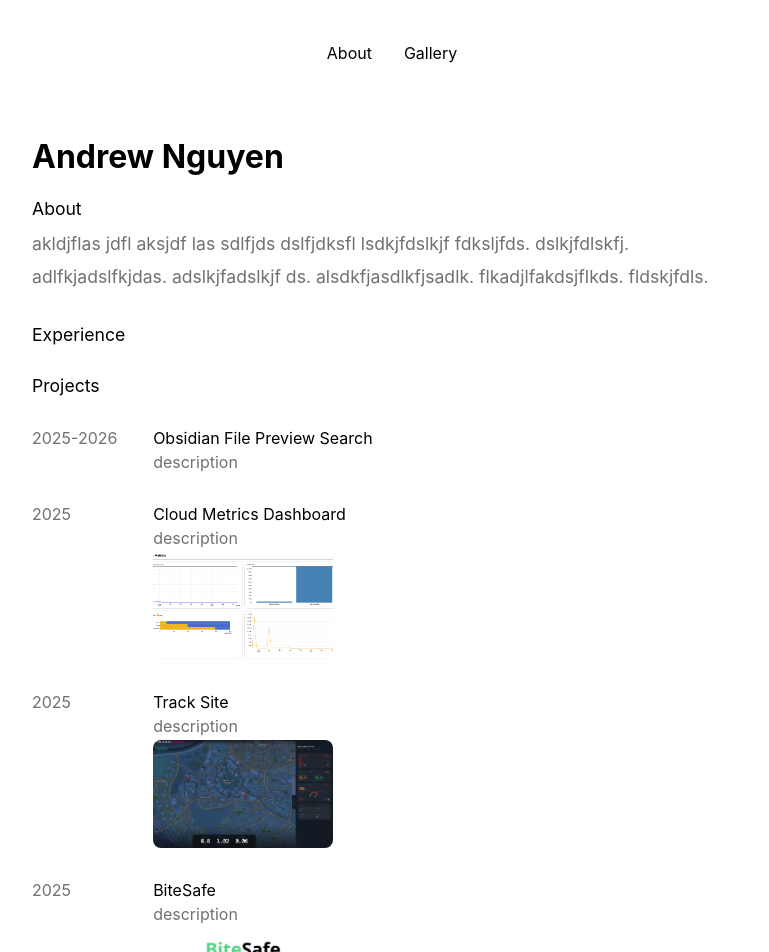
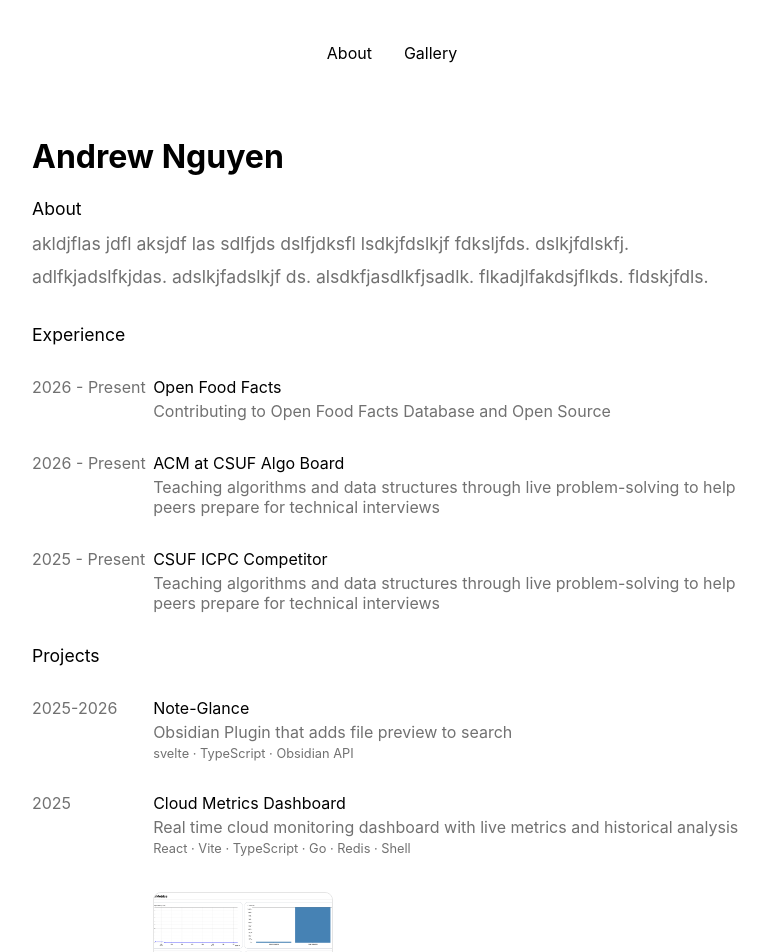
Before and after one commit to chunkys0up/Portfolio, a React app: page / in a window 1280 px wide. Shown: the top 952 px of the page, without its empty margins (248-1017 px from the left). Built offline with nearby package versions, Linux system fonts and the light colour scheme; the HTML template or start-up script is replaced by a standard one; a web font is replaced by a local one.

Commit message:
added exp and projects

```diff
--- a/src/components/DataTypes.ts
+++ b/src/components/DataTypes.ts
@@ -3,43 +3,90 @@ export interface CardData {
   date: string;
   image: string;
   link: string;
+  description: string;
+  tags: string[];
 }
+
+export const experience: CardData[] = [
+  {
+    title: "Open Food Facts",
+    date: "2026 - Present",
+    image: "",
+    link: "",
+    description: "Contributing to Open Food Facts Database and Open Source",
+    tags: [],
+  },
+  {
+    title: "ACM at CSUF Algo Board",
+    date: "2026 - Present",
+    image: "",
+    link: "",
+    description:
+      "Teaching algorithms and data structures through live problem-solving to help peers prepare for technical interviews",
+    tags: [],
+  },
+  {
+    title: "CSUF ICPC Competitor",
+    date: "2025 - Present",
+    image: "",
+    link: "",
+    description:
+      "Teaching algorithms and data structures through live problem-solving to help peers prepare for technical interviews",
+    tags: [],
+  },
+];
 
 export const projects: CardData[] = [
   {
-    title: "Obsidian File Preview Search",
+    title: "Note-Glance",
     date: "2025-2026",
     image: "",
     link: "https://github.com/chunkys0up/note-glance",
+    description: "Obsidian Plugin that adds file preview to search",
+    tags: ["svelte", "TypeScript", "Obsidian API"],
   },
   {
     title: "Cloud Metrics Dashboard",
     date: "2025",
     image: "/thumbnails/cloud-metrics.png",
     link: "https://github.com/chunkys0up/Cloud-Metrics-Dashboard",
+    description:
+      "Real time cloud monitoring dashboard with live metrics and historical analysis",
+    tags: ["React", "Vite", "TypeScript", "Go", "Redis", "Shell"],
   },
   {
-    title: "Track Site",
+    title: "Track Site (Irvine Hacks 2026)",
     date: "2025",
     image: "/thumbnails/track-site.jpg",
     link: "https://devpost.com/software/track-site",
+    description:
+      "Lead a team to build vehicle telemetry dashboard, and integrated Arduino based censors to process real car data",
+    tags: ["React", "JavaScript", "Arduino"],
   },
   {
-    title: "BiteSafe",
+    title: "BiteSafe (BeacHacks 2025)",
     date: "2025",
     image: "/thumbnails/bite-safe.jpg",
     link: "https://devpost.com/software/bitesafe",
+    description:
+      "Co-developed a full stack mobile application to detect food allergens and recommend safe restaurants",
+    tags: ["React Native", "Supabase"],
   },
   {
     title: "Web Crawler",
     date: "2025",
     image: "",
     link: "https://github.com/chunkys0up/Web-Crawler",
+    description:
+      "Concurrent web crawler in Go to scrape and index Wikipedia article metadata",
+    tags: ["Go", "PostgreSQL", "Docker"],
   },
   {
     title: "Redis from Scratch",
     date: "2025",
     image: "",
     link: "https://github.com/chunkys0up/Redis-from-scratch",
+    description: "Implemented a Redis by stratch using c++",
+    tags: ["C++", "Shell"],
   },
 ];
--- a/src/components/ExperienceCard.tsx
+++ b/src/components/ExperienceCard.tsx
@@ -1,12 +1,16 @@
 import type { CardData } from "./DataTypes";
 
-export default function ExperienceCard({ card }: { card: CardData }) {
+export default function ExperienceCard({ card, IsLink }: { card: CardData; IsLink: boolean }) {
     return (
         <div className="card">
-            <p className="card-column">{card.date}</p>
+            <p className="card-date-column">{card.date}</p>
             <div className="card-col">
-                <a href={card.link} className="card-link" target="_blank">{card.title}</a>
-                <p className="card-description">description</p>
+                {IsLink ? <a href={card.link} className="card-title-link" target="_blank">{card.title}</a>
+                    : <p className="card-title">{card.title}</p>}
+                <p className="card-description">{card.description}</p>
+                {card.tags.length > 0 && (
+                    <p className="card-tags">{card.tags.join(" · ")}</p>
+                )}
                 {card.image && <img className="card-thumbnail" src={card.image} alt={card.title} />}
             </div>
         </div>
--- a/src/pages/AboutMe.tsx
+++ b/src/pages/AboutMe.tsx
@@ -1,4 +1,4 @@
-import { projects, type CardData } from "../components/DataTypes";
+import { experience, projects, type CardData } from "../components/DataTypes";
 import ExperienceCard from "../components/ExperienceCard";
 
 function AboutMe() {
@@ -13,12 +13,16 @@ function AboutMe() {
 
             <section>
                 <p className="section-title">Experience</p>
+                {experience.map((p: CardData) => (
+                    <ExperienceCard key={p.title} card={p} IsLink={false} />
+                ))}
+
             </section>
 
             <section>
                 <p className="section-title">Projects</p>
                 {projects.map((p: CardData) => (
-                    <ExperienceCard key={p.link} card={p} />
+                    <ExperienceCard key={p.link} card={p} IsLink={true} />
                 ))}
             </section>
         </div>
--- a/src/styles.css
+++ b/src/styles.css
@@ -6,12 +6,6 @@
   font-weight: 400;
   font-style: normal;
   font-display: swap;
-}
-
-header {
-  position: sticky;
-  top: 0;
-  z-index: 1000;
 }
 
 nav {
@@ -24,21 +18,18 @@ nav {
   gap: 2rem;
   z-index: 1000;
 }
+
 nav a {
   text-decoration: none;
   color: inherit;
   padding: 0.5rem 0;
 }
 
-a:hover {
-  text-decoration: underline;
-}
-
 body {
   font-family: "inter", sans-serif;
   font-weight: 400;
   margin: 0;
-  width: 100vw;
+  width: 100%;
   height: 100vh;
 }
 
@@ -92,13 +83,21 @@ body.portfolio-layout {
   margin: 0;
 }
 
-.card-link,
-.card-link:visited {
+.card-title-link,
+.card-title-link:visited {
   text-decoration: none;
   color: inherit;
 }
 
-.card-column {
+.card-title-link:hover {
+  text-decoration: underline;
+}
+
+.card-title {
+  color: inherit;
+}
+
+.card-date-column {
   width: 12ch;
   flex-shrink: 0;
   color: oklch(0.55 0 0);
@@ -110,6 +109,12 @@ body.portfolio-layout {
   gap: 0.25rem;
 }
 
+.card-tags {
+  font-size: 0.8rem;
+  color: oklch(0.55 0 0);
+  margin: 0;
+}
+
 .card-description {
   color: oklch(0.55 0 0);
 }
@@ -118,7 +123,9 @@ body.portfolio-layout {
   width: 180px;
   height: 108px;
   object-fit: cover;
+  border: 1px solid oklch(92.19% 0 0);
   border-radius: 8px;
+  margin-top: 2rem;
 }
 
 /*
```
